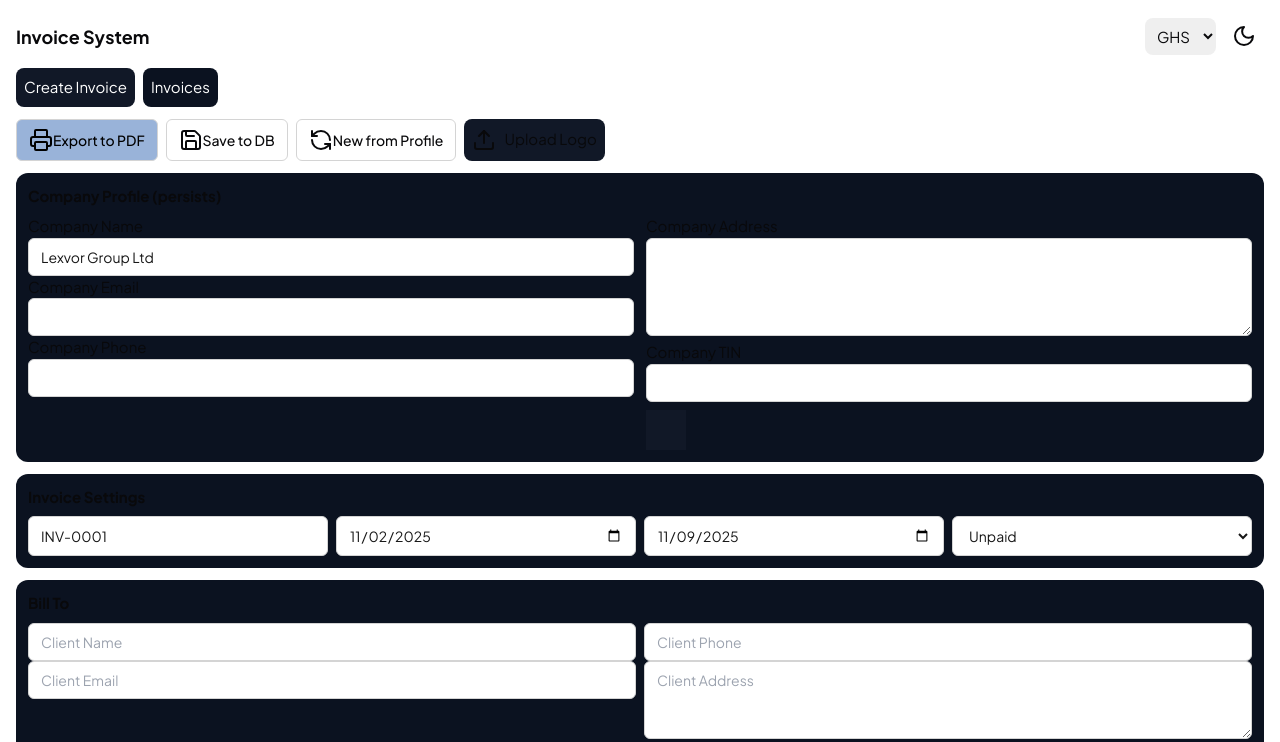
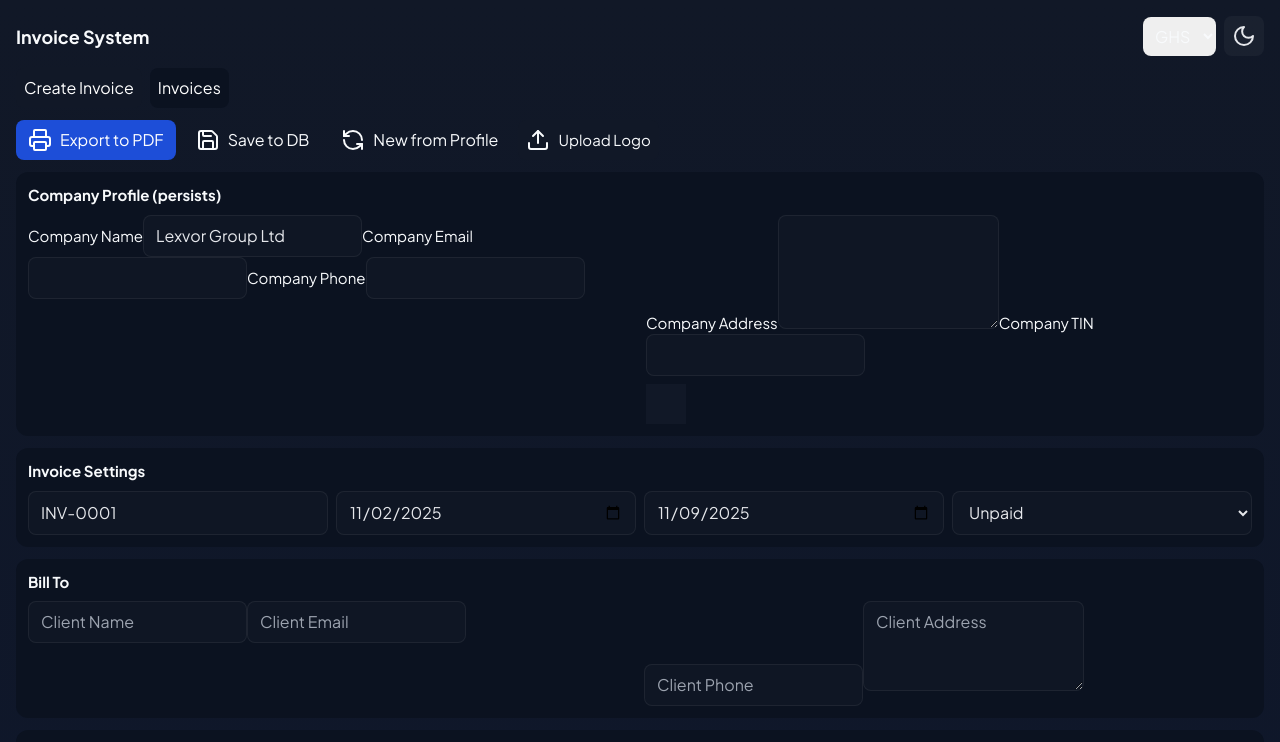
Before and after one commit to dannykalklus-wq/Invoice-App, a Next.js app: page / in a window 1280 px wide. Shown: the top 742 px of the page. Built offline with nearby package versions, Linux system fonts and the light colour scheme.

Commit message:
Update globals.css

```diff
--- a/app/globals.css
+++ b/app/globals.css
@@ -1,156 +1,68 @@
-/* =============================
-   Tailwind Base
-============================= */
 @tailwind base;
 @tailwind components;
 @tailwind utilities;
 
-/* =============================
-   Base Theme
-============================= */
+/* Basic resets + accessible defaults */
 :root {
-  --background: 0 0% 100%;
-  --foreground: 240 10% 3.9%;
-  --line: 240 5% 90%;
+  --bg: #f8fafc;
+  --muted: #6b7280;
+  --accent: #99b3d9; /* your requested color */
+  --card-bg: rgba(255,255,255,0.04);
 }
 
-.dark {
-  --background: 240 10% 3.9%;
-  --foreground: 0 0% 98%;
-  --line: 240 3.7% 15.9%;
+/* Ensure inputs do not trigger mobile zoom on iOS (use 16px base in inputs) */
+input, textarea, select, button {
+  font-size: 16px;
 }
 
-html, body {
-  @apply bg-[hsl(var(--background))] text-[hsl(var(--foreground))] antialiased;
-  font-family: Inter, -apple-system, BlinkMacSystemFont, "Segoe UI", Roboto, Helvetica, Arial, sans-serif;
+/* Basic app body */
+html, body, #__next {
+  height: 100%;
+  background: linear-gradient(180deg, #111827, #0f172a);
+  color: #f8fafc;
+  -webkit-font-smoothing: antialiased;
+  -moz-osx-font-smoothing: grayscale;
 }
 
-/* =============================
-   Controls
-============================= */
-.input, .textarea, select.input {
-  @apply w-full rounded-md border border-neutral-300 dark:border-neutral-700 bg-white dark:bg-neutral-900 text-sm text-neutral-900 dark:text-neutral-100 px-3 py-2 focus:outline-none focus:ring-2 focus:ring-blue-500;
-}
-.textarea { resize: vertical; }
-
-.btn { @apply inline-flex items-center justify-center rounded-md border border-neutral-300 dark:border-neutral-700 px-3 py-2 text-sm font-medium transition-all hover:bg-neutral-100 dark:hover:bg-neutral-800; }
-.btn-primary { @apply bg-[#99b3d9] text-black hover:bg-[#89a5cc]; }
-.btn-danger { @apply bg-red-600 text-white hover:bg-red-500; }
-.btn-ghost-strong { @apply bg-transparent hover:bg-neutral-200 dark:hover:bg-neutral-800; }
-.btn-sm { @apply px-2 py-1 text-xs; }
-
-.label { @apply text-sm font-semibold mb-1 text-neutral-700 dark:text-neutral-300; }
-
-/* =============================
-   Cards
-============================= */
-.card { @apply bg-white dark:bg-neutral-900 border border-neutral-200 dark:border-neutral-800 rounded-xl shadow-sm mb-4; }
-.card-h { @apply px-4 py-2 border-b border-neutral-200 dark:border-neutral-800; }
-.card-t { @apply font-semibold text-neutral-800 dark:text-neutral-100; }
-.card-c { @apply p-4; }
-
-/* =============================
-   Tabs (stable)
-============================= */
-.tab-inactive { background:#f6f6f6; color:#111; border:1px solid #e5e5e5; }
-.dark .tab-inactive { background:#111; color:#eaeaea; border-color:#2a2a2a; }
-.tab-active { background:#99b3d9; color:#0b0b0b; border:1px solid transparent; }
-
-/* =============================
-   Topbar
-============================= */
-.topbar .input, .topbar .btn, .topbar select.input { border-color:#dcdcdc; background:#fff; color:#111; }
-.dark .topbar .input, .dark .topbar .btn, .dark .topbar select.input { border-color:#2a2a2a !important; background:#111 !important; color:#eaeaea !important; }
-.dark .topbar-border { border-color:#2a2a2a !important; }
-
-/* =============================
-   Tables
-============================= */
-.table-wrap { overflow-x:auto; -webkit-overflow-scrolling:touch; }
-table { width:100%; border-collapse:collapse; }
-th, td { padding:8px 10px; border-bottom:1px solid hsl(var(--line)); }
-th { text-align:left; font-weight:600; background:hsl(var(--line) / 0.2); }
-
-/* =============================
-   Print Area (for on-screen preview)
-============================= */
-.print-area { background:#ffffff; color:#000000; }
-.print-inner { margin:0 auto; }
-
-/* Mobile preview adjustments (web only) */
-@media (max-width: 768px) {
-  .print-area { width:100%; max-width:100%; border-radius:12px; }
-  .print-inner { width:100%; max-width:100%; padding:16px; }
-  .meta .meta-label, .meta .meta-val { font-size:12px; }
+/* Card & UI */
+.card {
+  border-radius: 14px;
+  background: var(--card-bg);
+  border: 1px solid rgba(255,255,255,0.04);
 }
 
-/* =============================
-   GLASS THEME (scoped to .use-glass)
-   — never applied in print
-============================= */
-.use-glass {
-  background:
-    radial-gradient(1200px 800px at 20% 0%, rgba(153,179,217,0.18) 0%, transparent 55%),
-    radial-gradient(1000px 700px at 85% 20%, rgba(153,179,217,0.14) 0%, transparent 60%),
-    linear-gradient(180deg, rgba(0,0,0,0.02), rgba(0,0,0,0.02));
-}
-.use-glass .glass,
-.use-glass .card,
-.use-glass .topbar,
-.use-glass .tab-inactive,
-.use-glass .tab-active,
-.use-glass .btn,
-.use-glass .input,
-.use-glass .textarea,
-.use-glass select.input {
-  background-color: rgba(255,255,255,0.55);
-  border: 1px solid rgba(255,255,255,0.35);
-  box-shadow: 0 1px 0 rgba(255,255,255,0.3) inset, 0 8px 24px rgba(16,24,40,0.12);
-  backdrop-filter: blur(12px) saturate(140%);
-  -webkit-backdrop-filter: blur(12px) saturate(140%);
-}
-.dark.use-glass .glass,
-.dark.use-glass .card,
-.dark.use-glass .topbar,
-.dark.use-glass .tab-inactive,
-.dark.use-glass .tab-active,
-.dark.use-glass .btn,
-.dark.use-glass .input,
-.dark.use-glass .textarea,
-.dark.use-glass select.input {
-  background-color: rgba(17,17,17,0.55);
-  border-color: rgba(255,255,255,0.12);
-  box-shadow: 0 1px 0 rgba(255,255,255,0.05) inset, 0 10px 28px rgba(0,0,0,0.35);
-}
-.use-glass .tab-active { background-color: rgba(153,179,217,0.8); color:#0b0b0b; border-color:transparent; }
+/* buttons */
+.btn { display:inline-flex; align-items:center; gap:.5rem; padding:.5rem .75rem; border-radius:.5rem; cursor:pointer; }
+.btn-primary { background:#1d4ed8; color:white; }
+.btn-ghost-strong { background: rgba(255,255,255,0.04); color: #e5e7eb; }
 
-/* =============================
-   HARD PRINT RESET — prevents “spoilt” PDFs
-   Kills blur, transparency, shadows, dark colors, forces A4 sizes.
-============================= */
-@media print {
-  @page { size: A4; margin: 16mm; }
-  html, body { background:#fff !important; color:#000 !important; }
-
-  /* kill all glass effects */
-  .use-glass, .use-glass * {
-    background: transparent !important;
-    backdrop-filter: none !important;
-    -webkit-backdrop-filter: none !important;
-    box-shadow: none !important;
-    filter: none !important;
-  }
-
-  /* printable sheet */
-  .print-area { width:210mm !important; min-height:297mm !important; background:#fff !important; border:none !important; }
-  .print-inner { width:178mm !important; padding:0 !important; }
-
-  /* default text color */
-  .print-area, .print-area * { color:#000 !important; }
-
-  /* tables & borders crisp */
-  table, th, td { border-color:#ddd !important; }
+/* inputs */
+.input, .textarea {
+  background: rgba(255,255,255,0.02);
+  border: 1px solid rgba(255,255,255,0.06);
+  color: #e5e7eb;
+  padding:.5rem .75rem;
+  border-radius:.5rem;
 }
 
-/* media safety */
-img, svg, video { max-width:100%; height:auto; }
+/* Print-specific: strict layout parity */
+.print-area { display:none; } /* hidden in app view; made visible in print or when used by print ref */
+.print-inner { width: 186mm; margin: 0 auto; }
+
+/* Print page sizing */
+@page { size: A4; margin: 12mm; }
+@media print {
+  body { background: #fff !important; color: #000 !important; }
+  /* show only print-area when printing */
+  body > *:not(.print-area) { display:none !important; }
+  .print-area { display:block !important; }
+  .print-inner { width: 186mm !important; }
+  * { box-shadow:none !important; filter:none !important; transform:none !important; }
+  img { max-width: 100%; height: auto; }
+  .avoid-break { break-inside: avoid; page-break-inside: avoid; }
+}
+
+/* Small devices */
+@media (max-width: 640px) {
+  .print-inner { width: calc(100% - 20px); }
+}
```
